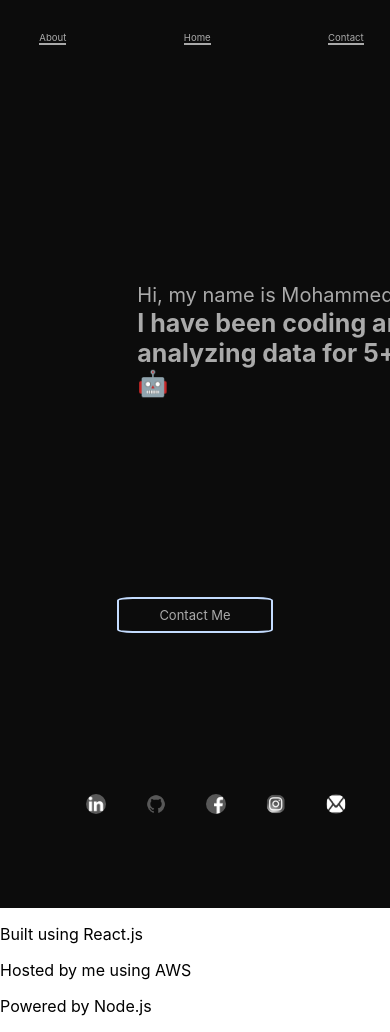
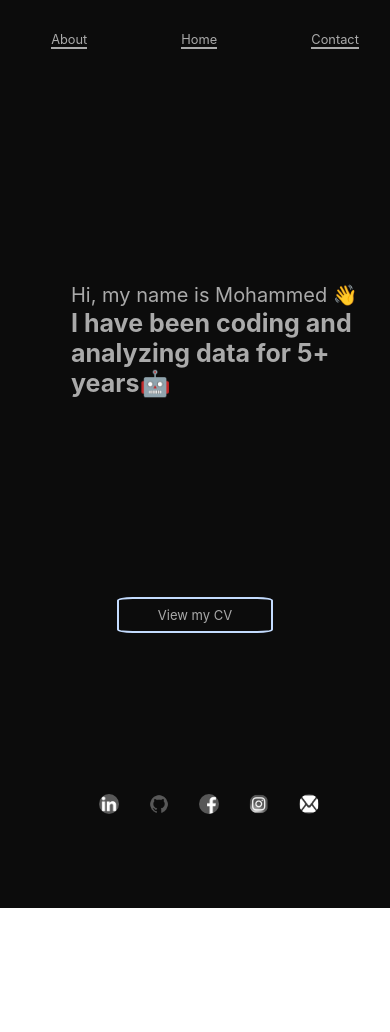
Before and after one commit to Mohammed-Bakhshi/Digital-Portfolio, a React (Create React App) app in the folder Frontend/: page / in a window 390 px wide. After the commit the page ends 908 px from the top, so only its background shows below. Built offline with nearby package versions, Linux system fonts and the light colour scheme.

Commit message:
Add files via upload

```diff
--- a/Frontend/src/Aboutme.js
+++ b/Frontend/src/Aboutme.js
@@ -60,7 +60,7 @@ const MainContent = () => {
   };
 
   const imageStyle = {
-    width: isMobileView ? '40%' : '15%',
+    width: isMobileView ? '50%' : '15%',
     height: '15%',
     borderRadius: '5%',
     maxWidth: '100%', // Ensure image does not exceed its container
@@ -86,12 +86,12 @@ const MainContent = () => {
     display: 'flex',
     justifyContent: 'center',
     marginBottom: '0rem',
-    gap: '40%',
+    gap:isMobileView? '35%': '40%',
   };
 
   const linkStyle = {
-    fontSize: isMobileView?'60%':'120%',
-    marginRight: '-4%',
+    fontSize: isMobileView?'80%':'120%',
+    marginRight:isMobileView?'-20px': '-4%',
     cursor: 'pointer',
     textDecoration: 'none',
     color: '#aaa',
@@ -104,14 +104,15 @@ const MainContent = () => {
     justifyContent: 'center',
     marginTop: '2rem',
     marginBottom: '2rem',
-    gap: isMobileView ? '10%' : '10%',
+    gap: isMobileView ? '8%' : '10%',
   };
 
   const SnalllogosContainerStyle = {
     display: 'flex',
     maxWidth: '100%',
     marginBottom: '3rem',// Adjust the maximum width as needed
-    justifyContent: 'flex-end', // Align items to the right
+    justifyContent: isMobileView? 'center':'right', // Align items to the right
+    gap: isMobileView? '5%':'0'
   };
 
   const SmallLogoStyle = {
@@ -123,7 +124,7 @@ const MainContent = () => {
   };
 
   const logoStyle = {
-    width: isMobileView ? '30px' : '50px',
+    width: isMobileView ? '25px' : '50px',
     height: 'auto',
     filter: 'grayscale(100%)',
     transition: 'filter 0.3s',
--- a/Frontend/src/App.js
+++ b/Frontend/src/App.js
@@ -84,12 +84,11 @@ const Portfolio = () => {
     display: 'flex',
     justifyContent: isMobileView ? 'center' : 'flex-end',
     gap: isMobileView ? '30px' : 'unset',
-    right: isMobileView ? 'unset' : '-10px',
+    right: isMobileView ? '-40px' : '-10px',
   };
 
   const logoStyle = {
-    marginRight: '10px',
-    right: '5%',
+    marginRight: '0px',
     cursor: 'pointer',
     transition: 'filter 0.3s',
     width: isMobileView ? '20px' : '30px',
@@ -106,12 +105,12 @@ const Portfolio = () => {
     display: 'flex',
     justifyContent: 'center',
     marginBottom: '0rem',
-    gap: '40%',
+    gap:isMobileView? '35%': '40%',
   };
 
   const linkStyle = {
-    fontSize: isMobileView?'60%':'120%',
-    marginRight: '-4%',
+    fontSize: isMobileView?'80%':'120%',
+    marginRight:isMobileView?'-20px': '-4%',
     cursor: 'pointer',
     textDecoration: 'none',
     color: '#aaa',
@@ -139,9 +138,9 @@ const Portfolio = () => {
                       textAlign: 'left',
                       top: '40%',
                       position: 'fixed',
-                      width: isMobileView ? '90%' : '50%',
+                      width: isMobileView ? '75%' : '50%',
                       transform: 'translateY(-50%)',
-                      marginLeft: '27%',
+                      marginLeft: isMobileView?'10%':'27%',
                     }}
                   >
                     <h2>
@@ -171,24 +170,6 @@ const Portfolio = () => {
                         About Me
                       </Link>
                     )}
-                    <Link
-                      to="/contact"
-                      style={Object.assign({}, buttonStyle, {
-                        minWidth: '150px',
-                        textDecoration: 'none',
-                      })}
-                      onMouseEnter={(e) => {
-                        e.target.style.backgroundColor = '#001f33';
-                        e.target.style.color = '#bfbfbf';
-                      }}
-                      onMouseLeave={(e) => {
-                        e.target.style.backgroundColor = 'transparent';
-                        e.target.style.color = '#aaa';
-                      }}
-                    >
-                      Contact Me
-                    </Link>
-                    {!isMobileView && (
                       <a
                         href="https://react--portfolio.s3.eu-west-2.amazonaws.com/Mohammed+Bakhshi+CV+.pdf"
                         download="Mohammed_Bakhshi_CV.pdf"
@@ -207,7 +188,28 @@ const Portfolio = () => {
                       >
                         View my CV
                       </a>
+
+
+                      {!isMobileView && (
+  <Link
+    to="/contact"
+    style={Object.assign({}, buttonStyle, {
+      minWidth: '150px',
+      textDecoration: 'none',
+    })}
+    onMouseEnter={(e) => {
+      e.target.style.backgroundColor = '#001f33';
+      e.target.style.color = '#bfbfbf';
+    }}
+    onMouseLeave={(e) => {
+      e.target.style.backgroundColor = 'transparent';
+      e.target.style.color = '#aaa';
+    }}
+  >
+    Contact Me
+  </Link>
 )}
+
                   </div>
                 </div>
               </div>
@@ -303,9 +305,9 @@ const Portfolio = () => {
         }
   }
 >
-                <p style={{ marginRight: '10px' }}>Built using React.js</p>
-                <p style={{ marginRight: '10px' }}>Hosted by me using AWS</p>
-                <p style={{ marginRight: '10px' }}>Powered by Node.js</p>
+  {!isMobileView && <p style={{ marginRight: '10px' }}>Built using React.js</p>}
+  {!isMobileView && <p style={{ marginRight: '10px' }}>Hosted by me using AWS</p>}
+  {!isMobileView && <p style={{ marginRight: '10px' }}>Powered by Node.js</p>}
 </div>
             </>
           }
--- a/Frontend/src/contactme.js
+++ b/Frontend/src/contactme.js
@@ -90,12 +90,12 @@ const Portfolio = () => {
     display: 'flex',
     justifyContent: 'center',
     marginBottom: '0rem',
-    gap: '40%',
+    gap:isMobileView? '35%': '40%',
   };
 
   const linkStyle = {
-    fontSize: isMobileView?'60%':'120%',
-    marginRight: '-4%',
+    fontSize: isMobileView?'80%':'120%',
+    marginRight:isMobileView?'-20px': '-4%',
     cursor: 'pointer',
     textDecoration: 'none',
     color: '#aaa',
@@ -130,6 +130,7 @@ const Portfolio = () => {
           .ml12 .letter {
             display: inline-block;
             line-height:  ${isMobileView ? '1rem':'2em'};
+            color: #aaa;
           }
         `}
       </style>
@@ -143,14 +144,14 @@ const Portfolio = () => {
           </div>
           </div>
 
-        <div ref={textWrapperRef} className="ml12" style={{ position: 'fixed', top: isMobileView ? '50%' : '50%', left: isMobileView ? '25%' : '50%', maxWidth: isMobileView ? '60%' : '40%', textAlign: 'center' }}>
+        <div ref={textWrapperRef} className="ml12" style={{ position: 'fixed', top: isMobileView ? '50%' : '50%', left: isMobileView ? '15%' : '50%', maxWidth: isMobileView ? '75%' : '40%', textAlign: 'center' }}>
           <h2 className="ml12">
             Available to work <br />
             <span style={{ display: 'block', fontSize: isMobileView ? '11px' : '1px', fontWeight: 'normal', color: '#aaa' }}>Flexible salary</span>
           </h2>
         </div>
 
-        <div style={{ display: 'flex', flexDirection: isMobileView ? 'row' : 'column', position: 'fixed', top: isMobileView ? '75%' : '35%', left: isMobileView ? '12%' : '15%' }}>
+        <div style={{ display: 'flex', flexDirection: isMobileView ? 'row' : 'column', position: 'fixed', top: isMobileView ? '75%' : '25%', left: isMobileView ? '12%' : '15%' }}>
           <div className="tooltip" style={{ position: 'relative', display: 'inline-block' }}>
             <a href="https://www.linkedin.com/in/mohammed-bakhshi/" target="_blank" rel="noopener noreferrer">
               <img
```
Lines whose indentation alone changed are shown as unchanged.
